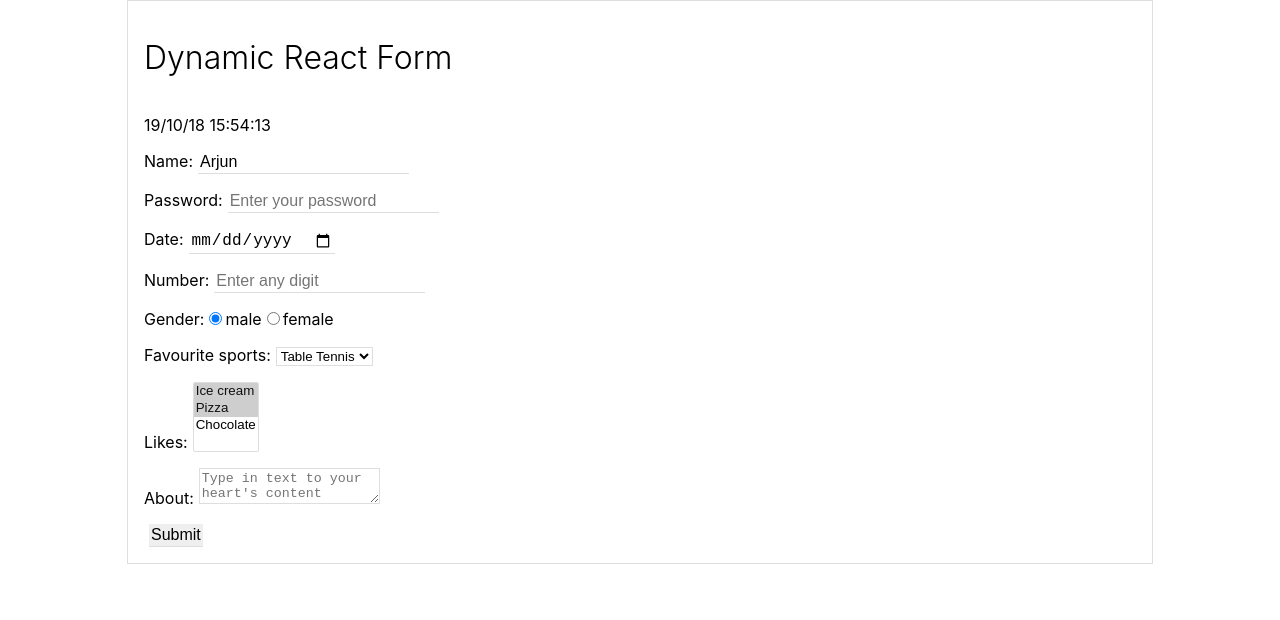
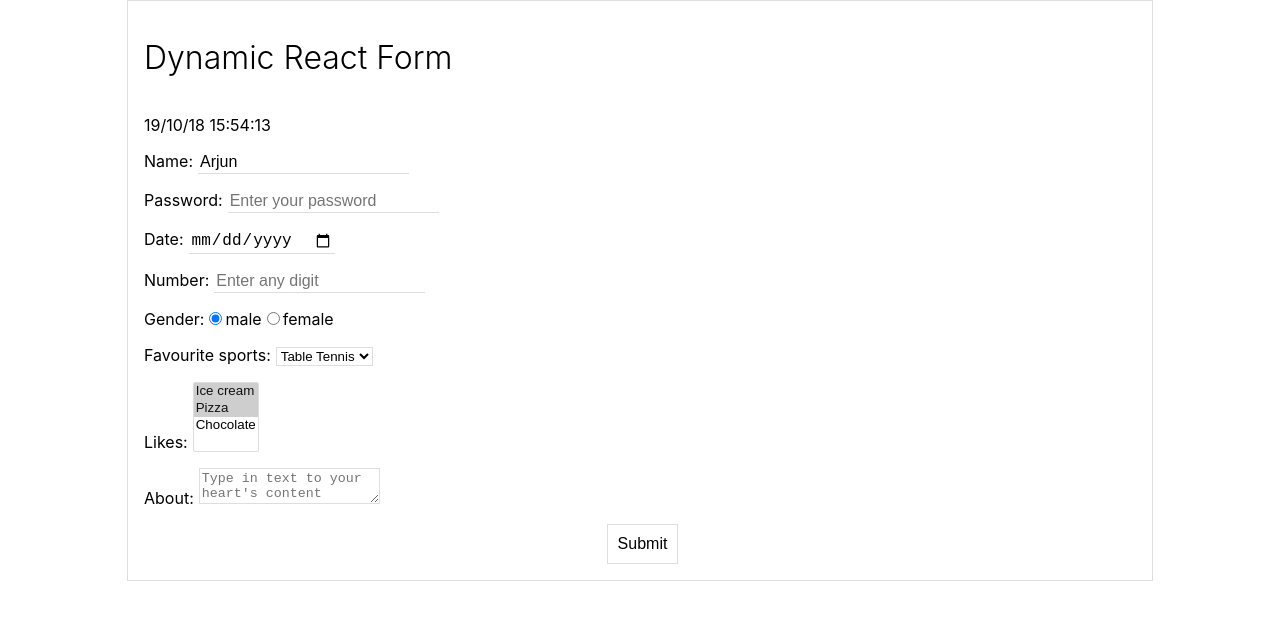
Before and after one commit to SahRckr/dynamic-react-form, a React (Create React App) app: page / in a window 1280 px wide. Shown: the top 620 px of the page. Built offline with nearby package versions, Linux system fonts and the light colour scheme.

Commit message:
Use css variables

```diff
--- a/src/components/Form/Form.css
+++ b/src/components/Form/Form.css
@@ -1,5 +1,10 @@
+:root {
+  --grey: #dedede;
+  --black: #111;
+}
+
 .Form {
-  border: 1px solid #dedede;
+  border: 1px solid var(--grey);
   width: 80%;
   margin: 0 auto;
   text-align: left;
@@ -22,14 +27,14 @@
   margin-left: 5px;
   border: none;
   font-size: 1rem;
-  border-bottom: 1px solid #dedede;
+  border-bottom: 1px solid var(--grey);
 }
 
 .Form textarea,
 .Form select {
   margin-left: 5px;
   border: none;
-  border: 1px solid #dedede;
+  border: 1px solid var(--grey);
   background-color: inherit;
 }
 
@@ -37,15 +42,27 @@
 .Form input:focus {
   border: none;
   outline: none;
-  border-bottom: 1px solid #111;
+  border-bottom: 1px solid var(--black);
 }
 
 .Form select[multiple]:focus {
   outline: none;
-  border: 1px solid #111;
+  border: 1px solid var(--black);
 }
 
-/* .Form input[type='submit'] {
-  padding: 0.5rem;
-  border: 1px solid #dedede;
-} */
+.Form .submit-container {
+  text-align: center;
+}
+
+.Form input[type='submit'] {
+  border: none;
+  background-color: inherit;
+  border: 1px solid var(--grey);
+  padding: 10px;
+}
+
+.Form input[type='submit']:focus,
+.Form input[type='submit']:focus {
+  border-color: var(--black);
+  outline: none;
+}
```
